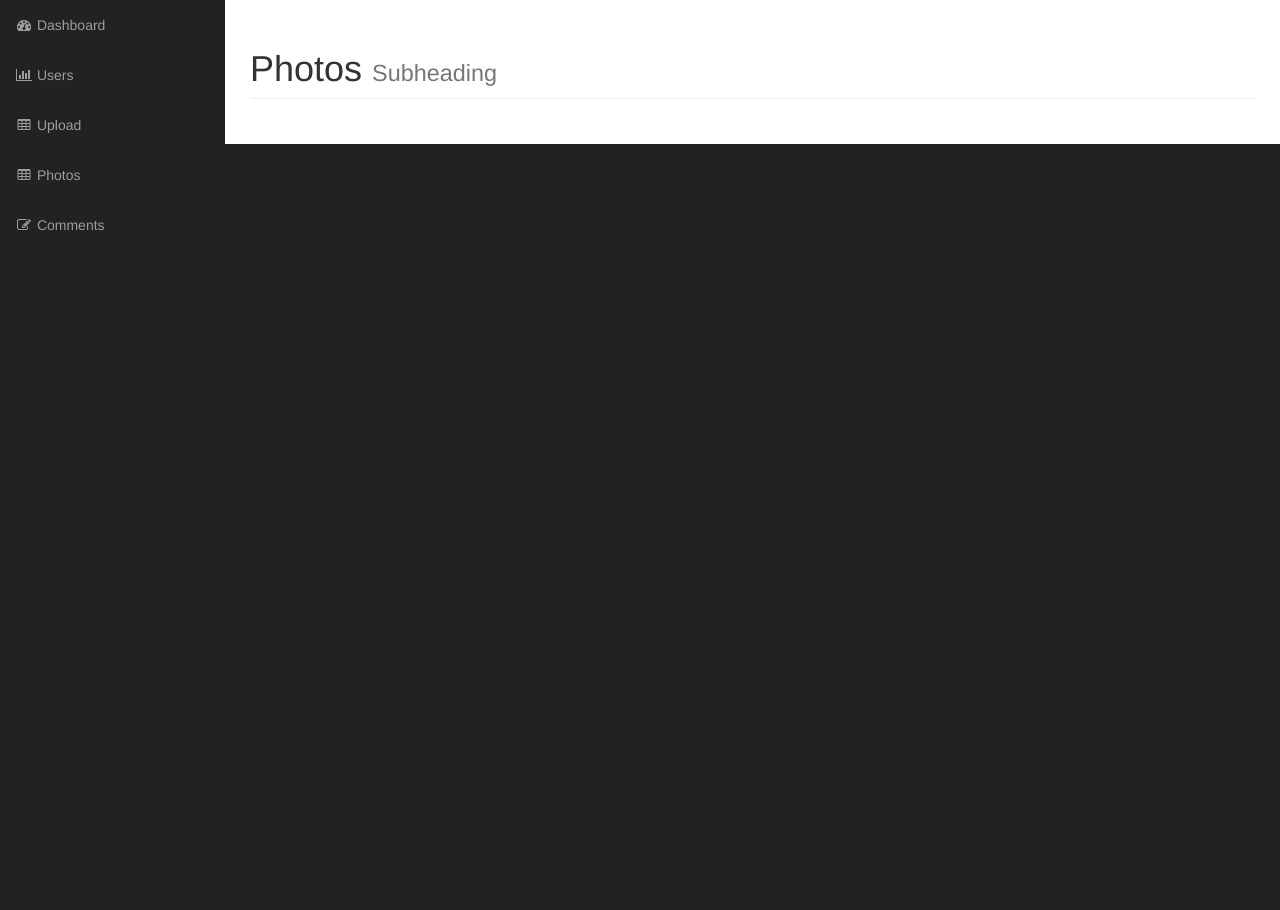
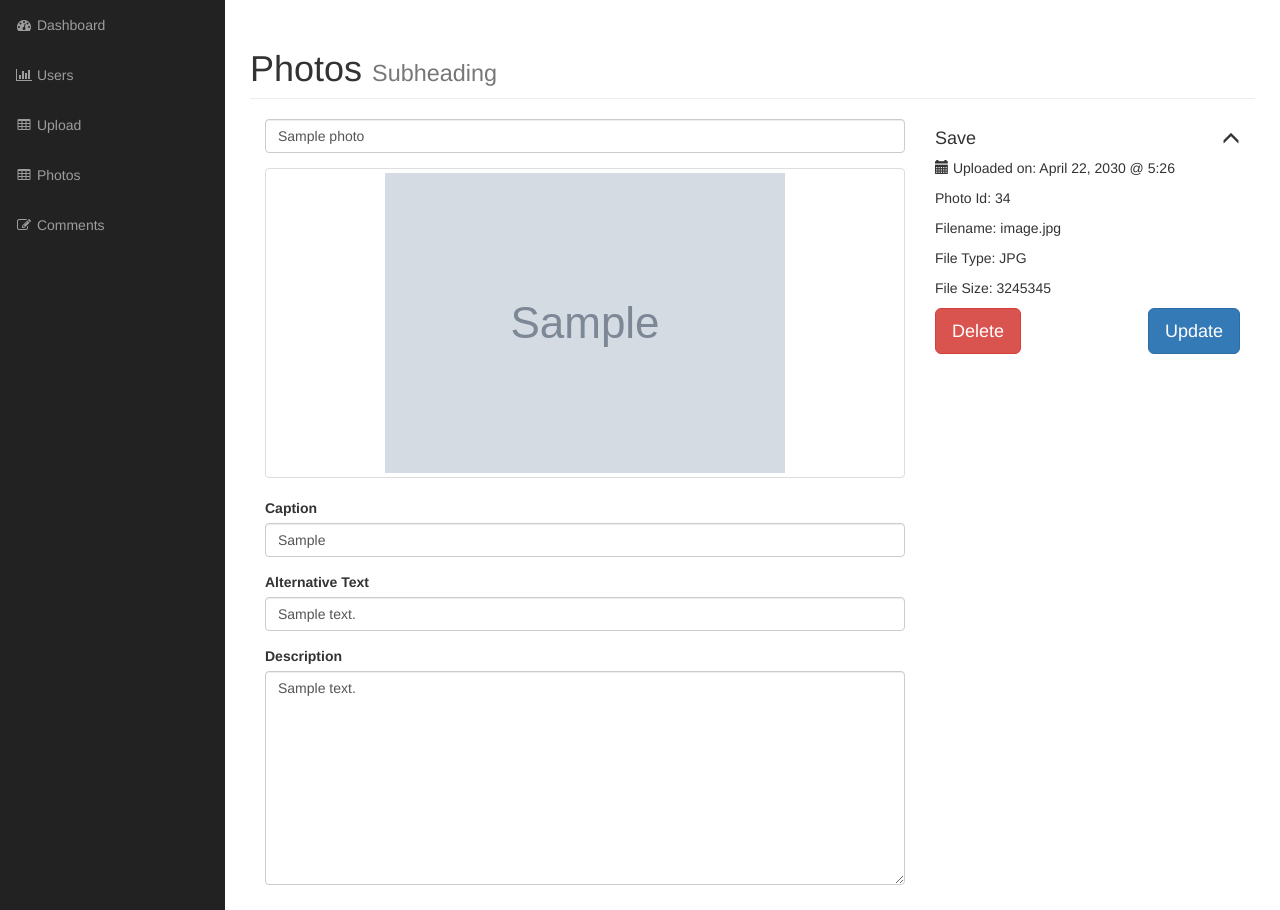
Before and after one commit to dogukanayd/gallery, a PHP site: page /admin/edit_photo.php?id=1 in a window 1280 px wide. Shown: the part 51-961 px from the top of the page. Before the commit the page ends 800 px from the top, so only its background shows below. Run offline with PHP 8.4, Linux system fonts and the light colour scheme; the visitor is signed in with stand-in values (Sample User, id 1); tables that the repository leaves empty or names only in its code hold one stand-in row (values such as "Sample post"); some libraries are stand-ins or nearby versions.

Commit message:
Edit Page 2

```diff
--- /dev/null
+++ b/admin/css/styles.css
@@ -0,0 +1,53 @@
+
+.admin-photo-thumbnail{
+    width: 200px;
+    border-radius: 5px ;
+}
+
+/** Edit Photo Page Side Bar Styles **>
+.photo-info-box {
+
+    border: 1px solid #e5e5e5;
+    -webkit-box-shadow: 0 1px 1px rgba(0,0,0,.04);
+    box-shadow: 0 1px 1px rgba(0,0,0,.04);
+    background-color: #fff;
+
+
+}
+
+.info-box-header {
+    padding: 6px;
+    border-bottom: 1px solid #e5e5e5;
+    -webkit-box-shadow: 0 1px 1px rgba(0,0,0,.04);
+    box-shadow: 0 1px 1px rgba(0,0,0,.04);
+    background-color: #fff;
+
+}
+
+
+
+
+.photo-info-box .box-inner {
+    border-top: 1px solid #e5e5e5;
+    background-color: #fff;
+    padding: 6px;
+
+}
+
+.photo-info-box .box-inner .text {
+    padding: 7px 9px 19px;
+
+}
+
+.photo-info-box .box-inner .data {
+
+    font-weight: bold;
+}
+
+.photo-info-box .info-box-footer{
+
+    border-top: 1px solid #ddd;
+    background-color: #ddd;
+    padding: 10px;
+
+}
--- a/admin/edit_photo.php
+++ b/admin/edit_photo.php
@@ -1,17 +1,26 @@
 <?php include("includes/header.php"); ?>
 
-<?php
-if(!$session->is_signed_in())
-{
-    redirect("login.php");
-
-}else
-{
-
-}
-?>
+<?php if(!$session->is_signed_in()) {redirect("login.php");} ?>
 
 <?php
+
+if(empty($_GET['id'])){
+    redirect("photos.php");
+}else{
+    $photo = Photo::find_by_id($_GET['id']);
+    if(isset($_POST['update'])){
+        if($photo){
+            $photo->title           = $_POST['title'];
+            $photo->caption         = $_POST['caption'];
+            $photo-> alternate_text = $_POST['alternate_text'];
+            $photo-> description    = $_POST['description'];
+
+            $photo->save();
+        }
+
+    }
+}
+
 
 //$photos = Photo::find_all();
 
@@ -39,13 +48,79 @@ if(!$session->is_signed_in())
                         Photos
                         <small>Subheading</small>
                     </h1>
-                    <div class="col-md-12">
+                    <form action="" method="post">
+
+                    <div class="col-md-8">
 
                         <div class="form-group">
 
+                            <input type="text" name="title" class="form-control" value="<?php echo $photo->title; ?>">
+
                         </div>
 
-                    </div>
+                        <div class="form-group">
+
+                            <a class="thumbnail" href="#"><img src="<?php echo $photo->picture_path(); ?>" alt=""></a>
+
+                        </div>
+
+                        <div class="form-group">
+                            <label for="caption">Caption</label>
+                            <input type="text" name="caption" class="form-control" value="<?php echo $photo->caption; ?>">
+
+                        </div>
+
+                        <div class="form-group">
+                            <label for="caption">Alternative Text</label>
+                            <input type="text" name="alternate_text" class="form-control" value="<?php echo $photo->alternate_text; ?>">
+
+                        </div>
+
+                        <div class="form-group">
+                            <label for="caption">Description</label>
+                            <textarea name="description" id="" class="form-control" cols="30" rows="10"><?php echo $photo->description; ?>
+                            </textarea>
+
+                        </div>
+
+
+                    </div> <!-- end of col-md-8 -->
+
+                    <div class="col-md-4" >
+                        <div  class="photo-info-box">
+                            <div class="info-box-header">
+                                <h4>Save <span id="toggle" class="glyphicon glyphicon-menu-up pull-right"></span></h4>
+                            </div>
+                            <div class="inside">
+                                <div class="box-inner">
+                                    <p class="text">
+                                        <span class="glyphicon glyphicon-calendar"></span> Uploaded on: April 22, 2030 @ 5:26
+                                    </p>
+                                    <p class="text ">
+                                        Photo Id: <span class="data photo_id_box">34</span>
+                                    </p>
+                                    <p class="text">
+                                        Filename: <span class="data">image.jpg</span>
+                                    </p>
+                                    <p class="text">
+                                        File Type: <span class="data">JPG</span>
+                                    </p>
+                                    <p class="text">
+                                        File Size: <span class="data">3245345</span>
+                                    </p>
+                                </div>
+                                <div class="info-box-footer clearfix">
+                                    <div class="info-box-delete pull-left">
+                                        <a  href="delete_photo.php?id=<?php echo $photo->id; ?>" class="btn btn-danger btn-lg ">Delete</a>
+                                    </div>
+                                    <div class="info-box-update pull-right ">
+                                        <input type="submit" name="update" value="Update" class="btn btn-primary btn-lg ">
+                                    </div>
+                                </div>
+                            </div>
+                        </div>
+                    </div><!-- end of col-md-4 -->
+                    </form>
                 </div>
             </div>
             <!-- /.row -->
--- a/admin/includes/admin_content.php
+++ b/admin/includes/admin_content.php
@@ -15,9 +15,9 @@
 
             echo $user->username;*/
 
-            $photo = Photo::find_by_id(5);
+          /*  $photo = Photo::find_by_id(5);
 
-            echo $photo->filename;
+            echo $photo->filename;*/
 
 
 
--- a/admin/includes/footer.php
+++ b/admin/includes/footer.php
@@ -7,6 +7,10 @@
     <!-- Bootstrap Core JavaScript -->
     <script src="js/bootstrap.min.js"></script>
 
+  <script src="http://cloud.tinymce.com/stable/tinymce.min.js"></script>
+
+  <script>tinymce.init({ selector:'textarea' });</script>
+  <script src="js/scripts.js"></script>
 </body>
 
 </html>
--- a/admin/includes/header.php
+++ b/admin/includes/header.php
@@ -21,6 +21,7 @@
 
     <!-- Custom CSS -->
     <link href="css/sb-admin.css" rel="stylesheet">
+    <link href="css/styles.css" rel="stylesheet">
 
     <!-- Custom Fonts -->
     <link href="font-awesome/css/font-awesome.min.css" rel="stylesheet" type="text/css">
--- a/admin/includes/photo.php
+++ b/admin/includes/photo.php
@@ -2,12 +2,14 @@
 class Photo extends Db_object{
 
     protected static $db_table = "photos";
-    protected static $db_table_fields = array('id','title','description','filename','type','size');
+    protected static $db_table_fields = array('id','title','caption','description','filename','alternate_text','type','size');
 
     public $id;
     public $title;
+    public $caption;
     public $description;
     public $filename;
+    public $alternate_text;
     public $type;
     public $size;
 
--- /dev/null
+++ b/admin/js/scripts.js
@@ -0,0 +1 @@
+tinymce.init({ selector:'textarea' });
--- a/admin/photos.php
+++ b/admin/photos.php
@@ -52,10 +52,10 @@ $photos = Photo::find_all();
                             <tbody>
                             <?php foreach ($photos as $photo) : ?>
                                 <tr>
-                                    <td><img src="<?php echo $photo->picture_path(); ?>" alt="">
+                                    <td><img class="admin-photo-thumbnail" src="<?php echo $photo->picture_path(); ?>" alt="">
                                     <div class="pictures_link">
-                                        <a href="delete_photo.php/?id=<?php echo $photo->id; ?>">Delete | </a>
-                                        <a href="#">Edit | </a>
+                                        <a href="delete_photo.php?id=<?php echo $photo->id; ?>">Delete | </a>
+                                        <a href="edit_photo.php?id=<?php echo $photo->id; ?>">Edit | </a>
                                         <a href="#">View</a>
                                     </div>
 
```
